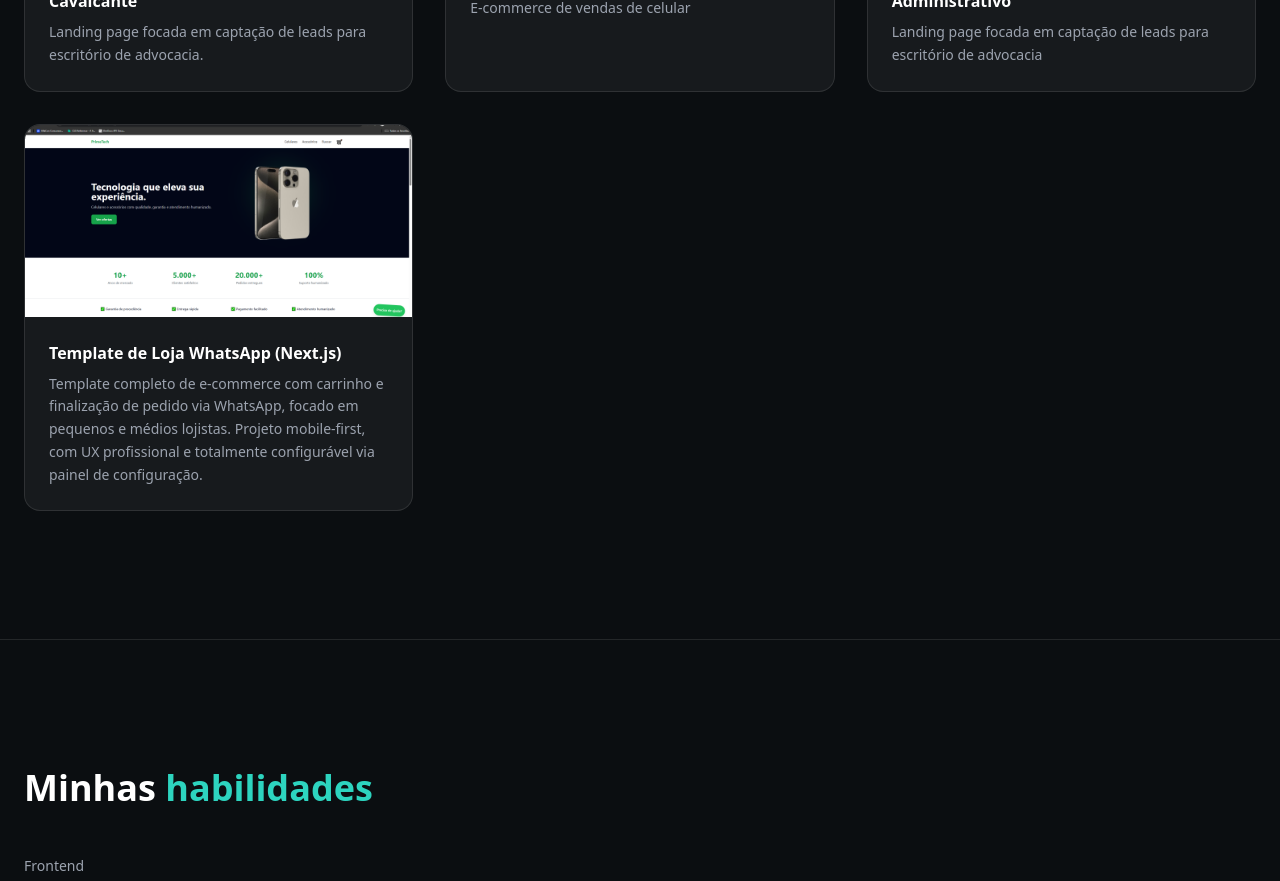
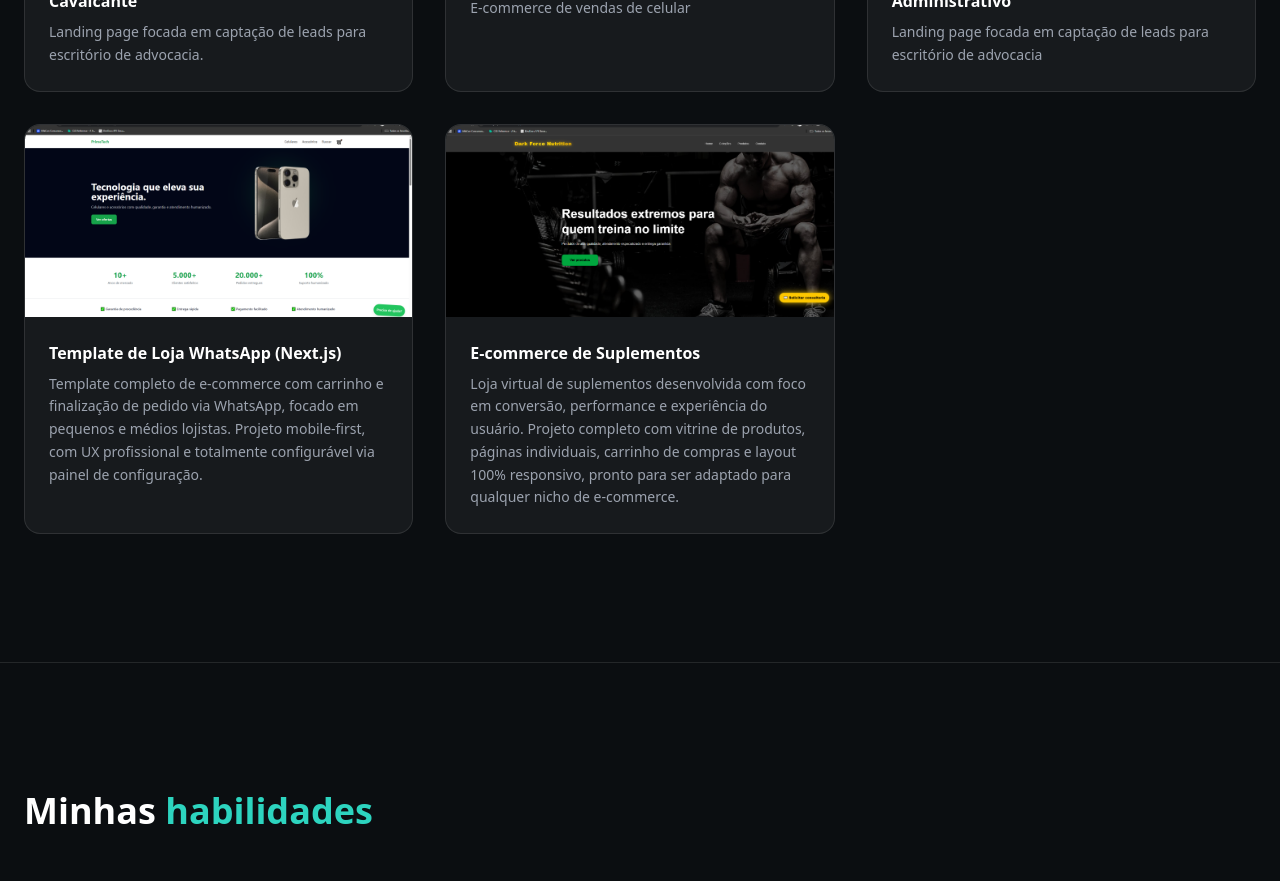
Before and after one commit to BrunoVenuto/portfolio-bruno, a Next.js app: page / in a window 1280 px wide. Shown: the part 1640-2521 px from the top of the page. Built offline with nearby package versions, Linux system fonts and the light colour scheme.

Commit message:
Inclusao de Site de Suplementos

```diff
--- a/components/Projects.tsx
+++ b/components/Projects.tsx
@@ -33,6 +33,14 @@ const projects = [
     Techs: "Next.js, TypeScript, Tailwind CSS",
     image: "/projects/ecommerce-whatsapp.png",
     link: "https://ecommerce-whatsapp-template.vercel.app/",
+  },
+  {
+    id: 5,
+    title: "E-commerce de Suplementos",
+    description: "Loja virtual de suplementos desenvolvida com foco em conversão, performance e experiência do usuário. Projeto completo com vitrine de produtos, páginas individuais, carrinho de compras e layout 100% responsivo, pronto para ser adaptado para qualquer nicho de e-commerce.",
+    Techs: "Next.js, TypeScript, Tailwind CSS",
+    image: "/projects/loja suplementos.png",
+    link: "https://catalogo-premium.vercel.app/",
   },
 ];
 
```
Also changed, not shown: public/projects/loja suplementos.png (added).
